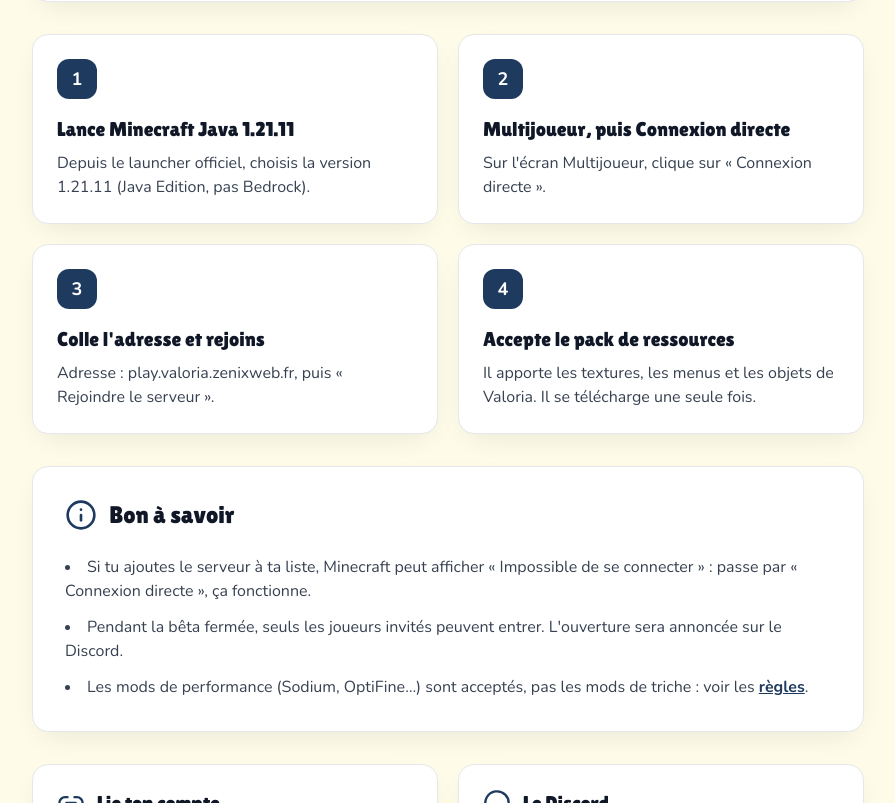
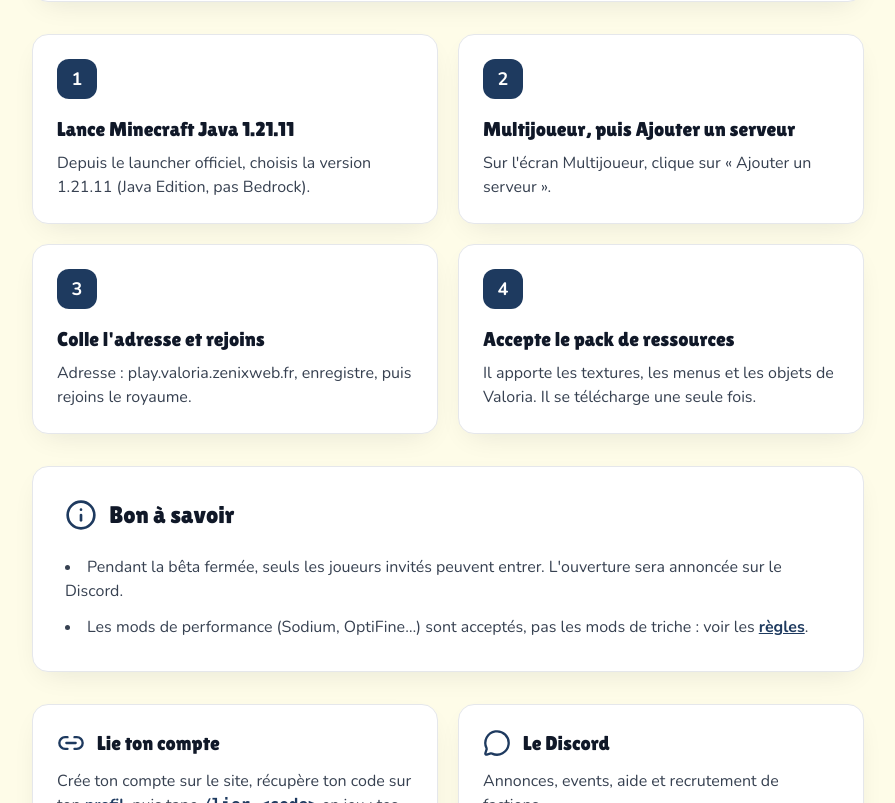
Before and after one commit to emmguardia/Valoria-Argo-Repo, a React (Vite) app in the folder Frontend/: page /rejoindre in a window 1280 px wide. Shown: the part 595-1398 px from the top of the page, without its empty margins (192-1087 px from the left). Built offline with nearby package versions, Linux system fonts and the light colour scheme.

Commit message:
Rejoindre : la liste des serveurs marche (TCPShield), plus besoin de la connexion directe

```diff
--- a/Frontend/src/pages/HomePage.tsx
+++ b/Frontend/src/pages/HomePage.tsx
@@ -85,8 +85,8 @@ const NATIONS = [
 
 const ETAPES = [
   { title: `Lance Minecraft Java ${MC_VERSION}`, text: `Depuis le launcher officiel, choisis la version ${MC_VERSION}.` },
-  { title: 'Multijoueur, puis Connexion directe', text: 'Clique sur Multijoueur, puis sur Connexion directe.' },
-  { title: "Colle l'adresse et entre", text: `Adresse : ${SERVER_IP}, puis rejoins le royaume.` },
+  { title: 'Multijoueur, puis Ajouter', text: 'Clique sur Multijoueur, puis sur Ajouter un serveur.' },
+  { title: "Colle l'adresse et entre", text: `Adresse : ${SERVER_IP}. Enregistre, puis rejoins le royaume.` },
 ];
 
 const FAQ = [
--- a/Frontend/src/pages/RejoindrePage.tsx
+++ b/Frontend/src/pages/RejoindrePage.tsx
@@ -4,12 +4,11 @@ import SEO from '../components/SEO';
 import CopyIpButton from '../components/CopyIpButton';
 import { DISCORD_URL, MC_VERSION, SERVER_IP } from '../data/site';
 
-// Comment rejoindre le serveur. Tant que l'adresse passe par playit (gratuit), la liste des serveurs de Minecraft
-// affiche « Impossible de se connecter » alors que la connexion directe marche : on l'explique ici.
+// Comment rejoindre le serveur (adresse protégée par TCPShield : la liste des serveurs comme la connexion directe marchent).
 const ETAPES = [
   { title: `Lance Minecraft Java ${MC_VERSION}`, text: `Depuis le launcher officiel, choisis la version ${MC_VERSION} (Java Edition, pas Bedrock).` },
-  { title: 'Multijoueur, puis Connexion directe', text: 'Sur l\'écran Multijoueur, clique sur « Connexion directe ».' },
-  { title: "Colle l'adresse et rejoins", text: `Adresse : ${SERVER_IP}, puis « Rejoindre le serveur ».` },
+  { title: 'Multijoueur, puis Ajouter un serveur', text: 'Sur l\'écran Multijoueur, clique sur « Ajouter un serveur ».' },
+  { title: "Colle l'adresse et rejoins", text: `Adresse : ${SERVER_IP}, enregistre, puis rejoins le royaume.` },
   { title: 'Accepte le pack de ressources', text: 'Il apporte les textures, les menus et les objets de Valoria. Il se télécharge une seule fois.' },
 ];
 
@@ -18,7 +17,7 @@ export default function RejoindrePage() {
     <div className="valoria-page-shell">
       <SEO
         title="Rejoindre"
-        description={`Rejoindre Valoria : Minecraft Java ${MC_VERSION}, adresse ${SERVER_IP}, en connexion directe.`}
+        description={`Rejoindre Valoria : Minecraft Java ${MC_VERSION}, adresse ${SERVER_IP}.`}
         keywords="rejoindre, adresse, IP, Valoria, Minecraft, serveur, faction"
         url="/rejoindre"
       />
@@ -56,10 +55,6 @@ export default function RejoindrePage() {
               <h2 className="text-2xl font-bold text-gray-900">Bon à savoir</h2>
             </div>
             <ul className="space-y-3 valoria-text-muted list-disc list-inside">
-              <li>
-                Si tu ajoutes le serveur à ta liste, Minecraft peut afficher « Impossible de se connecter » : passe par
-                « Connexion directe », ça fonctionne.
-              </li>
               <li>Pendant la bêta fermée, seuls les joueurs invités peuvent entrer. L'ouverture sera annoncée sur le Discord.</li>
               <li>Les mods de performance (Sodium, OptiFine…) sont acceptés, pas les mods de triche : voir les <Link to="/regles" className="font-bold text-[#1e3a5f] underline">règles</Link>.</li>
             </ul>
```
